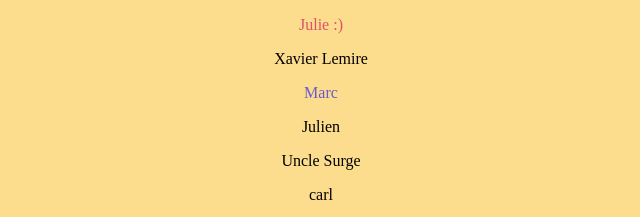
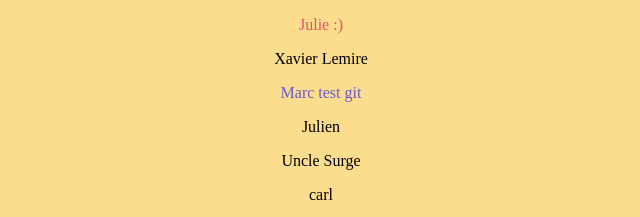
Before and after one commit to JulienDuranleau/AEC-atelier, a plain HTML site: page index.html in a window 1280 px wide. Shown: the top 217 px of the page, 319-959 px from the left. Drawn offline with Linux system fonts and the light colour scheme.

Commit message:
test marc

```diff
--- a/index.html
+++ b/index.html
@@ -15,7 +15,7 @@
     </p>
     <p>Xavier Lemire</p>
 
-    <p id="marc" >Marc</p>
+    <p id="marc" >Marc test git</p>
     <p>Julien</p>
     <p>Uncle Surge</p>
     <p>carl</p>
```
